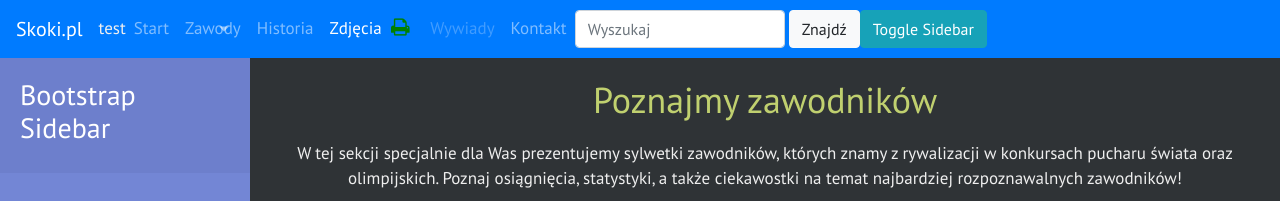
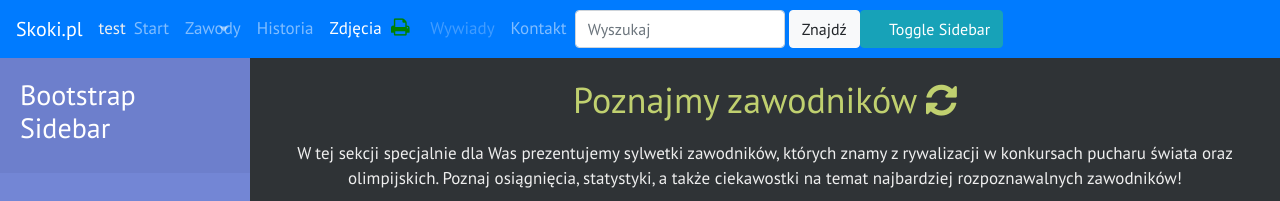
Before and after one commit to kw577/bootstrap-learning, a plain HTML site: page index.html in a window 1280 px wide. Shown: the top 201 px of the page. Drawn offline with nearby package versions, Linux system fonts and the light colour scheme.

Commit message:
Ikonki Bootstrap font awesome

```diff
--- a/index.html
+++ b/index.html
@@ -20,9 +20,12 @@
 	<!-- CSS -->
     <link href="style.css" rel="stylesheet" type="text/css">
 
-	<!-- Ikonki Fontello -->
+	<!-- Ikonki Fontello http://fontello.com/  -->
 	<link rel="stylesheet" href="fontello/css/fontello.css" type="text/css"/>
 
+	<!-- Ikonki Bootstrap - Font Awesome -->
+	<!-- Ihttps://kursbootstrap.pl/ikony-font-awesome/ -->
+	<link href="https://maxcdn.bootstrapcdn.com/font-awesome/4.7.0/css/font-awesome.min.css" rel="stylesheet" integrity="sha384-wvfXpqpZZVQGK6TAh5PVlGOfQNHSoD2xbE+QkPxCAFlNEevoEH3Sl0sibVcOQVnN" crossorigin="anonymous">
 
 </head>
 
@@ -107,6 +110,8 @@
 					<form class="form-inline">
 						<input class="form-control mr-1" type="search" placeholder="Wyszukaj" aria-label="Wyszukaj">
 					<button class="btn btn-light" type="submit">Znajdź</button>
+
+
 
 				</form>
 
@@ -195,8 +200,8 @@
 			<div class="container-fluid">
 
 				<header>
-
-					<h1>Poznajmy zawodników</h1>
+					<!-- <i class="fa fa-refresh fa-spin"></i> - to ikonka font awesome bootstrap - dodanie klasy fa-spin spowoduje ze bedzie dodana animacja-->
+					<h1>Poznajmy zawodników <i class="fa fa-refresh"></i> </h1>
 					<p>W tej sekcji specjalnie dla Was prezentujemy sylwetki zawodników, których znamy z rywalizacji w konkursach pucharu świata oraz olimpijskich. Poznaj osiągnięcia, statystyki, a także ciekawostki na temat najbardziej rozpoznawalnych zawodników!</p>
 
 				</header>
```
